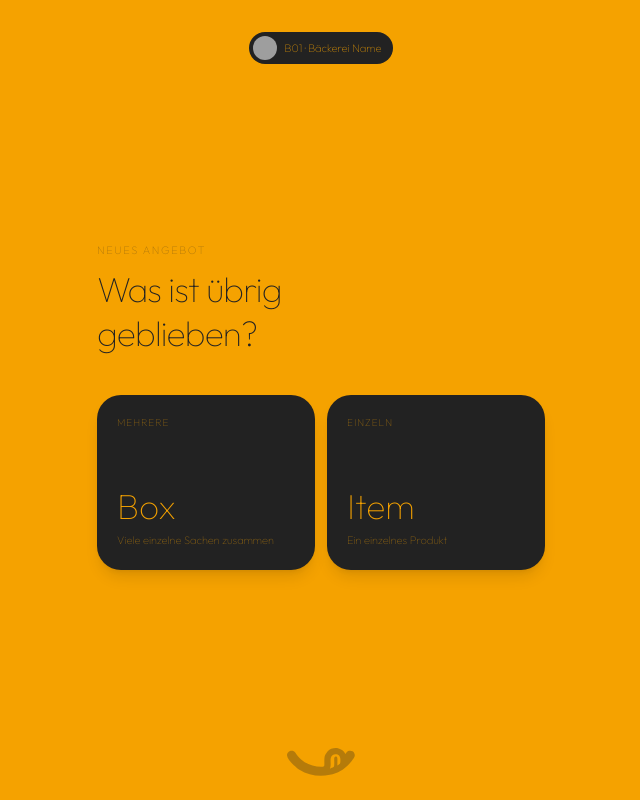
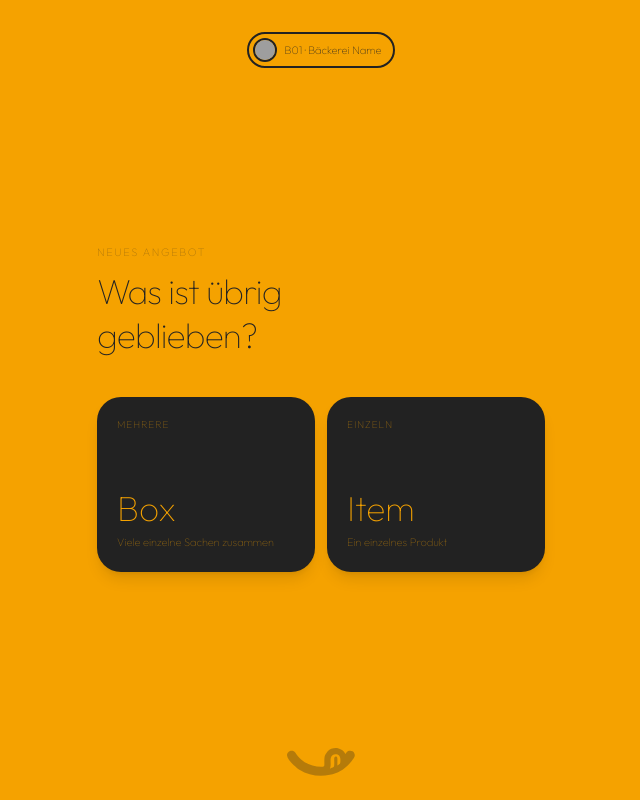
Before and after one commit to christiankolev/CheaprDashboard, a React (Vite) app: page /betrieb/b01 in a window 1280 px wide. Shown: the whole page, without its empty margins (319-959 px from the left). Built offline with nearby package versions, Linux system fonts and the light colour scheme; grey boxes are pictures that could not be loaded; a web font is replaced by a local one.

Commit message:
Nach gelb änderung

```diff
--- a/src/components/AngebotTypeSelector.tsx
+++ b/src/components/AngebotTypeSelector.tsx
@@ -1,4 +1,5 @@
 import CheaprLogo from '../CheaprLogo.svg'
+import BetriebBadge from './BetriebBadge'
 
 export type AngebotType = 'box' | 'item'
 
@@ -44,26 +45,16 @@ function TypeCard({
 
 export default function AngebotTypeSelector({ onSelect, betriebName, betriebCode, betriebBild }: AngebotTypeSelectorProps) {
   return (
-    <div className="flex min-h-dvh flex-col bg-cheapr-page px-5 py-6">
+    <div className="flex min-h-dvh flex-col bg-[#F5A200] px-5 py-6">
 
       <div className="flex items-center justify-between pb-10 pt-2">
         <div />
         {betriebCode && betriebName && (
-          <div
-            style={{ backgroundColor: '#222222', color: '#F5A200' }}
-            className="flex items-center gap-2 rounded-full py-1 pl-1 pr-3"
-          >
-            {betriebBild ? (
-              <img
-                src={betriebBild}
-                alt={betriebName}
-                className="h-6 w-6 rounded-full object-cover shrink-0"
-              />
-            ) : (
-              <div className="h-6 w-6 rounded-full bg-white/10 shrink-0" />
-            )}
-            <span className="text-[11px] font-bold">{betriebCode} · {betriebName}</span>
-          </div>
+          <BetriebBadge
+            label={`${betriebCode} · ${betriebName}`}
+            image={betriebBild}
+            imageAlt={betriebName}
+          />
         )}
         <div />
       </div>
--- /dev/null
+++ b/src/components/BetriebBadge.tsx
@@ -0,0 +1,20 @@
+interface BetriebBadgeProps {
+  label: string
+  image?: string
+  imageAlt?: string
+}
+
+export default function BetriebBadge({ label, image, imageAlt }: BetriebBadgeProps) {
+  return (
+    <div className="flex items-center gap-2 rounded-full border-2 border-cheapr-dark bg-[#F5A200] py-1 pl-1 pr-3 text-cheapr-dark">
+      {image ? (
+        <img
+          src={image}
+          alt={imageAlt ?? label}
+          className="h-6 w-6 shrink-0 rounded-full border-2 border-cheapr-dark object-cover"
+        />
+      ) : null}
+      <span className="text-[11px] font-bold">{label}</span>
+    </div>
+  )
+}
--- a/src/components/BetriebForm.tsx
+++ b/src/components/BetriebForm.tsx
@@ -171,7 +171,11 @@ export default function BetriebForm({ betrieb }: BetriebFormProps) {
     )
   }
 
-  const badge = `${angebotType === 'item' ? 'Item' : 'Box'} · ${betrieb.code}`
+  const betriebBadge = {
+    betriebCode: betrieb.code,
+    betriebName: betrieb.name,
+    betriebBild: betrieb.bild,
+  }
 
   const errorBanner = error ? (
     <div className="mb-4 rounded-xl bg-red-500/20 px-4 py-2.5 text-center text-xs font-bold text-red-300">
@@ -195,7 +199,7 @@ export default function BetriebForm({ betrieb }: BetriebFormProps) {
 
     if (itemStep === 'name') return (
       <WizardShell
-        contextBadge={badge}
+        {...betriebBadge}
         stepCount={`${cur} / ${ITEM_TOTAL}`}
         stepName="Name"
         currentStep={cur}
@@ -222,7 +226,7 @@ export default function BetriebForm({ betrieb }: BetriebFormProps) {
 
     if (itemStep === 'price') return (
       <WizardShell
-        contextBadge={badge}
+        {...betriebBadge}
         stepCount={`${cur} / ${ITEM_TOTAL}`}
         stepName="Preis"
         currentStep={cur}
@@ -246,7 +250,7 @@ export default function BetriebForm({ betrieb }: BetriebFormProps) {
 
     if (itemStep === 'photo') return (
       <WizardShell
-        contextBadge={badge}
+        {...betriebBadge}
         stepCount={`${cur} / ${ITEM_TOTAL}`}
         stepName="Foto"
         currentStep={cur}
@@ -268,7 +272,7 @@ export default function BetriebForm({ betrieb }: BetriebFormProps) {
 
     if (itemStep === 'time') return (
       <WizardShell
-        contextBadge={badge}
+        {...betriebBadge}
         stepCount={`${cur} / ${ITEM_TOTAL}`}
         stepName="Abholzeit"
         currentStep={cur}
@@ -290,7 +294,7 @@ export default function BetriebForm({ betrieb }: BetriebFormProps) {
 
     return (
       <WizardShell
-        contextBadge={badge}
+        {...betriebBadge}
         stepCount={`${cur} / ${ITEM_TOTAL}`}
         stepName="Anzahl"
         currentStep={cur}
@@ -318,7 +322,7 @@ export default function BetriebForm({ betrieb }: BetriebFormProps) {
     const total = boxTotalPrice(boxItems)
     return (
       <WizardShell
-        contextBadge={badge}
+        {...betriebBadge}
         title="Deine Box"
         hint={boxItems.length > 0 ? `${boxItems.length} Item${boxItems.length > 1 ? 's' : ''} · Gesamt ${formatPrice(total)} €` : 'Füge Items mit dem Button unten hinzu'}
         onBack={() => setAngebotType(null)}
@@ -382,7 +386,7 @@ export default function BetriebForm({ betrieb }: BetriebFormProps) {
 
   if (boxStep === 'add-item') return (
     <WizardShell
-      contextBadge={badge}
+      {...betriebBadge}
       title="Was kommt rein?"
       onBack={() => { setError(null); setDraftName(''); setDraftPrice(''); setDraftCount(1); setBoxStep('overview') }}
       onNext={addBoxItem}
@@ -414,7 +418,7 @@ export default function BetriebForm({ betrieb }: BetriebFormProps) {
 
   if (boxStep === 'photo') return (
     <WizardShell
-      contextBadge={badge}
+      {...betriebBadge}
       stepCount={`${bCur} / ${BOX_TOTAL}`}
       stepName="Foto"
       currentStep={bCur}
@@ -436,7 +440,7 @@ export default function BetriebForm({ betrieb }: BetriebFormProps) {
 
   if (boxStep === 'time') return (
     <WizardShell
-      contextBadge={badge}
+      {...betriebBadge}
       stepCount={`${bCur} / ${BOX_TOTAL}`}
       stepName="Abholzeit"
       currentStep={bCur}
@@ -458,7 +462,7 @@ export default function BetriebForm({ betrieb }: BetriebFormProps) {
 
   return (
     <WizardShell
-      contextBadge={badge}
+      {...betriebBadge}
       stepCount={`${bCur} / ${BOX_TOTAL}`}
       stepName="Anzahl"
       currentStep={bCur}
--- a/src/components/Success.tsx
+++ b/src/components/Success.tsx
@@ -23,7 +23,7 @@ export default function Success({ generatedPost, onNeuesAngebot }: SuccessProps)
   }
 
   return (
-    <div className="flex min-h-dvh flex-col bg-cheapr-page px-5 py-6">
+    <div className="flex min-h-dvh flex-col bg-[#F5A200] px-5 py-6">
       <div className="mx-auto w-full max-w-md flex-1 flex flex-col justify-center">
         <p className="mb-2 text-[11px] font-bold uppercase tracking-[0.15em] text-cheapr-dark/40">
           Fertig!
--- a/src/components/WizardShell.tsx
+++ b/src/components/WizardShell.tsx
@@ -1,12 +1,15 @@
 import { ReactNode } from 'react'
 import CheaprLogo from '../CheaprLogo.svg'
+import BetriebBadge from './BetriebBadge'
 
 interface WizardShellProps {
   stepCount?: string
   stepName?: string
   totalSteps?: number
   currentStep?: number
-  contextBadge?: string
+  betriebCode?: string
+  betriebName?: string
+  betriebBild?: string
   title: string
   hint?: string
   children: ReactNode
@@ -23,7 +26,9 @@ export default function WizardShell({
   stepName,
   totalSteps,
   currentStep,
-  contextBadge,
+  betriebCode,
+  betriebName,
+  betriebBild,
   title,
   hint,
   children,
@@ -38,7 +43,7 @@ export default function WizardShell({
     totalSteps && currentStep ? Math.round((currentStep / totalSteps) * 100) : 0
 
   return (
-    <div className="flex min-h-dvh flex-col bg-cheapr-page">
+    <div className="flex min-h-dvh flex-col bg-[#F5A200]">
 
       {totalSteps && currentStep && (
         <div className="h-[3px] w-full bg-cheapr-dark/15">
@@ -65,10 +70,12 @@ export default function WizardShell({
           <div className="h-9 w-9" />
         )}
 
-        {contextBadge && (
-          <div style={{ backgroundColor: '#222222', color: '#F5A200' }} className="rounded-full px-3 py-1">
-            <span className="text-[11px] font-bold">{contextBadge}</span>
-          </div>
+        {betriebCode && betriebName && (
+          <BetriebBadge
+            label={`${betriebCode} · ${betriebName}`}
+            image={betriebBild}
+            imageAlt={betriebName}
+          />
         )}
 
         {stepCount ? (
--- a/src/pages/BetriebPage.tsx
+++ b/src/pages/BetriebPage.tsx
@@ -7,7 +7,7 @@ export default function BetriebPage() {
 
   if (!betriebId) {
     return (
-      <div className="flex min-h-dvh items-center justify-center bg-cheapr-yellow">
+      <div className="flex min-h-dvh items-center justify-center bg-[#F5A200]">
         <p className="font-bold text-cheapr-dark">Betrieb nicht gefunden</p>
       </div>
     )
@@ -17,7 +17,7 @@ export default function BetriebPage() {
 
   if (!betrieb) {
     return (
-      <div className="flex min-h-dvh flex-col items-center justify-center gap-4 bg-cheapr-yellow">
+      <div className="flex min-h-dvh flex-col items-center justify-center gap-4 bg-[#F5A200]">
         <p className="font-bold text-cheapr-dark">Betrieb nicht gefunden</p>
         <Link to="/" className="text-sm font-semibold text-cheapr-dark underline">
           Zurück
```
Also changed, not shown: 1 other file (tests, documents, lock files or other folders).
